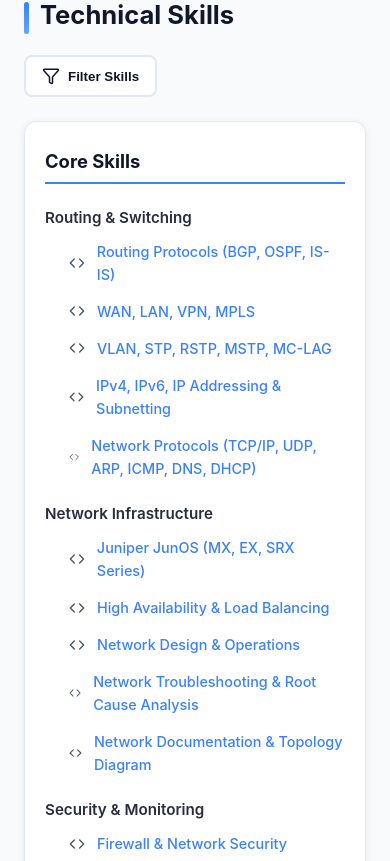
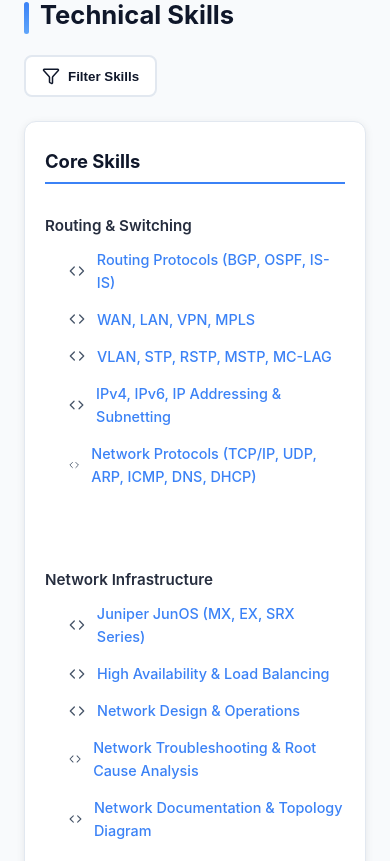
Before and after one commit to wokding/ade-portfolio, a React (Vite) app: page / in a window 390 px wide. Shown: the part 4283-5144 px from the top of the page. Built offline with nearby package versions, Linux system fonts and the light colour scheme.

Commit message:
Initial commit

```diff
--- a/src/App.css
+++ b/src/App.css
@@ -547,17 +547,22 @@ body {
 /* ==================== SKILLS SECTION ==================== */
 
 .skills-grid {
-  display: grid;
-  grid-template-columns: 1fr 1fr;
-  gap: 40px;
+  display: block;
 }
 
 .skill-category {
-  margin-bottom: 32px;
+  margin-bottom: 48px;
 }
 
 .skill-category:last-child {
   margin-bottom: 0;
+}
+
+/* Container for skill groups in 2 columns */
+.skill-groups-wrapper {
+  display: grid;
+  grid-template-columns: 1fr 1fr;
+  gap: 32px;
 }
 
 .category-title {
@@ -1219,13 +1224,13 @@ hr {
     padding: 28px 20px;
   }
 
-  .skills-grid {
-    grid-template-columns: 1fr;
-    gap: 28px;
+  .skill-category {
+    margin-bottom: 32px;
   }
 
-  .skill-category {
-    margin-bottom: 24px;
+  .skill-groups-wrapper {
+    grid-template-columns: 1fr;
+    gap: 20px;
   }
 
   .category-title {
--- a/src/App.jsx
+++ b/src/App.jsx
@@ -533,13 +533,15 @@ export default function App() {
           </div>
 
           <div className="content-card fade-in-up">
-            <div className="skills-grid">
             {(() => {
               // Show all categories and groups
               if (skillFilter === "all") {
-                  return Object.entries(skills).map(([category, categoryData]) => (
+                return (
+                  <div className="skills-grid">
+                    {Object.entries(skills).map(([category, categoryData]) => (
                       <div key={category} className="skill-category">
                         <h3 className="category-title">{skillCategories[category]}</h3>
+                        <div className="skill-groups-wrapper">
                           {Object.entries(categoryData).map(([groupKey, skillList]) => (
                             <div key={groupKey} className="skill-group">
                               <h4>{skillCategories[groupKey]}</h4>
@@ -554,15 +556,19 @@ export default function App() {
                             </div>
                           ))}
                         </div>
-                  ));
+                      </div>
+                    ))}
+                  </div>
+                );
               }
 
               // Show specific category (core or additional)
               if (skillFilter === "core" || skillFilter === "additional") {
                 const categoryData = skills[skillFilter];
                 return (
-                    <div key={skillFilter} className="skill-category">
+                  <div className="skill-category">
                     <h3 className="category-title">{skillCategories[skillFilter]}</h3>
+                    <div className="skill-groups-wrapper">
                       {Object.entries(categoryData).map(([groupKey, skillList]) => (
                         <div key={groupKey} className="skill-group">
                           <h4>{skillCategories[groupKey]}</h4>
@@ -576,6 +582,7 @@ export default function App() {
                           </ul>
                         </div>
                       ))}
+                    </div>
                   </div>
                 );
               }
@@ -606,7 +613,6 @@ export default function App() {
 
               return null;
               })()}
-            </div>
           </div>
         </div>
       </section>
```
Lines whose indentation alone changed are shown as unchanged.
